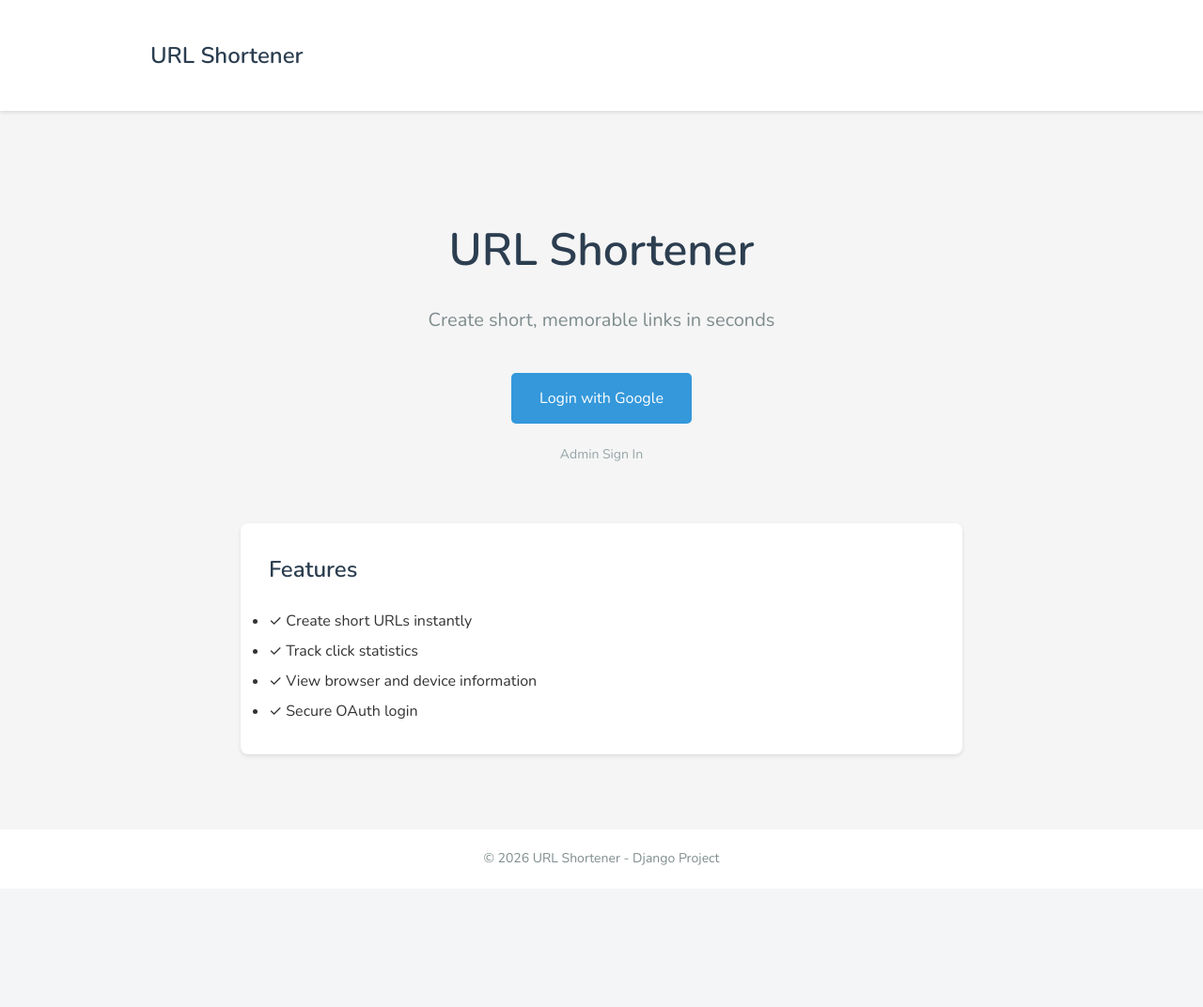
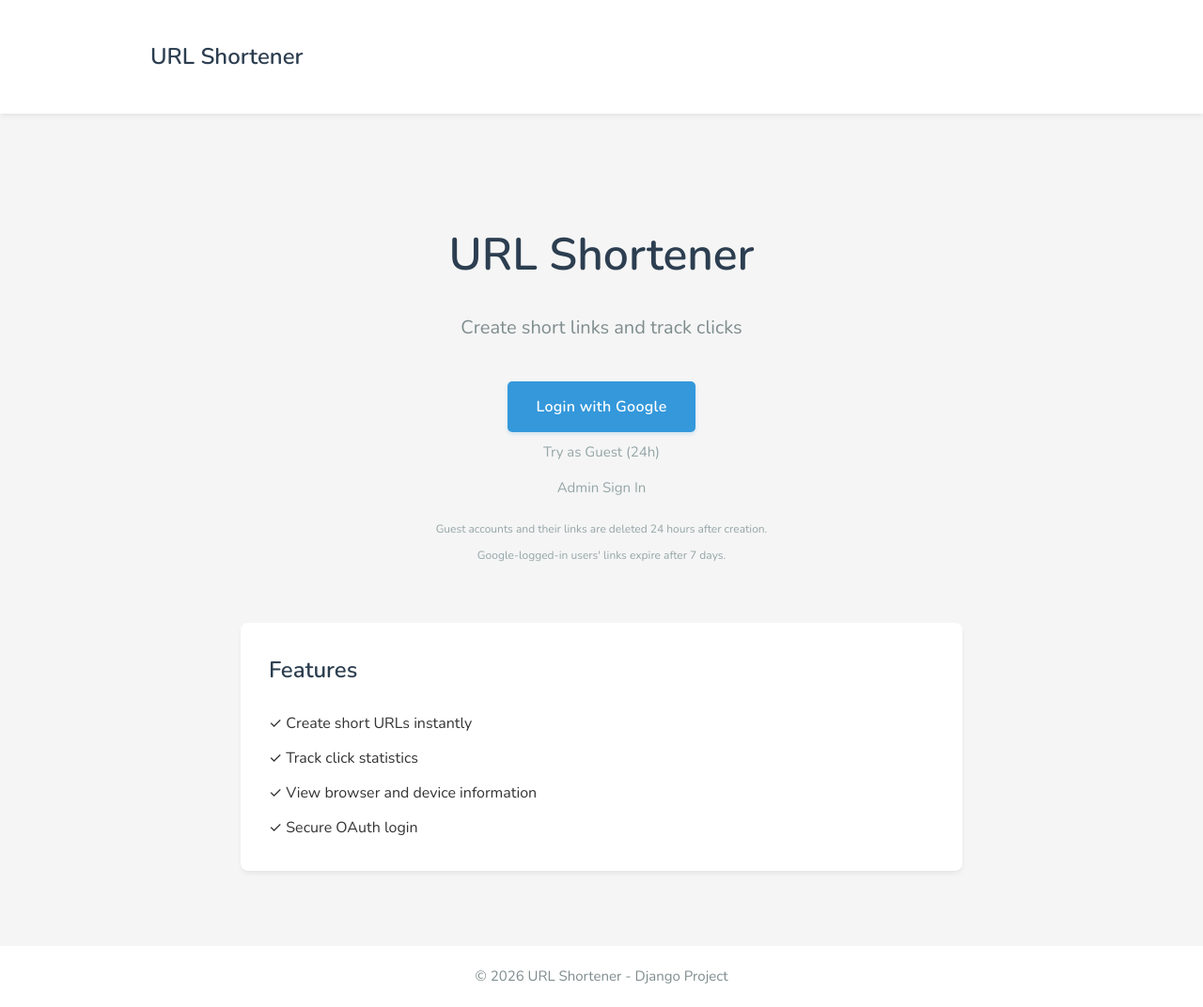
Before and after one commit to aomou/urlshortener, a Django app: page / in a window 1280 px wide. Shown: the whole page at 94% size. Before the commit the page ends 921 px from the top, so only its background shows below. Run offline with Django 5.2, Linux system fonts and the light colour scheme; some libraries are stand-ins or nearby versions.

Commit message:
feat(templates): new homepage with Google + Guest login

```diff
--- a/shortener/templates/shortener/home.html
+++ b/shortener/templates/shortener/home.html
@@ -3,20 +3,30 @@
 {% block title %}Home - URL Shortener{% endblock %}
 
 {% block content %}
-<div class="hero">
+<section class="hero">
     <h1>URL Shortener</h1>
-    <p>Create short, memorable links in seconds</p>
+    <p>Create short links and track clicks</p>
 
     <div class="login-buttons">
         <a href="{% url 'google_login' %}" class="btn btn-large">
             Login with Google
         </a>
+
+        <form method="post" action="{% url 'guest_login' %}" class="guest-form">
+            {% csrf_token %}
+            <button type="submit" class="guest-link-btn">Try as Guest (24h)</button>
+        </form>
     </div>
 
     <div class="admin-login-link">
         <a href="{% url 'admin:index' %}">Admin Sign In</a>
     </div>
-</div>
+
+    <div class="account-policy-note">
+        <p>Guest accounts and their links are deleted 24 hours after creation.</p>
+        <p>Google-logged-in users' links expire after 7 days.</p>
+    </div>
+</section>
 
 <div class="card">
     <h2>Features</h2>
--- a/static/css/style.css
+++ b/static/css/style.css
@@ -94,7 +94,7 @@
     /* Font Sizes */
     --font-size-xs: 11px;
     --font-size-sm: 12px;
-    --font-size-base: 14px;
+    --font-size-base: 15px;
     --font-size-md: 15px;
     --font-size-lg: 16px;
     --font-size-xl: 18px;
@@ -110,7 +110,7 @@
 
     /* Line Heights */
     --line-height-tight: 1.5;
-    --line-height-normal: 1.6;
+    --line-height-normal: 1.7;
     --line-height-relaxed: 2;
 
     /* ==================== */
@@ -149,7 +149,8 @@
     /* ==================== */
 
     /* Shadows */
-    --shadow-sm: 0 2px 4px rgba(0, 0, 0, 0.1);
+    --shadow-sm: 0 4px 6px -1px rgba(0, 0, 0, 0.05), 0 2px 4px -1px rgba(0, 0, 0, 0.03);
+    --shadow-md: 0 10px 15px -3px rgba(0, 0, 0, 0.1);
 
     /* Transitions */
     --transition-fast: 0.15s;
@@ -240,10 +241,14 @@ header h1 a:hover {
     border: none;
     cursor: pointer;
     font-size: var(--font-size-base);
+    font-weight: var(--font-weight-semibold);
     font-family: inherit;
     line-height: var(--line-height-tight);
     vertical-align: middle;
-    transition: var(--transition-bg);
+
+    letter-spacing: 0.3px;
+    transition: all var(--transition-base) cubic-bezier(0.4, 0, 0.2, 1);
+    box-shadow: 0 2px 4px rgba(52, 152, 219, 0.2);
 }
 
 .btn:hover {
@@ -416,8 +421,14 @@ table tr:hover {
 
 .login-buttons {
     display: flex;
-    gap: 15px;
+    flex-direction: column;
+    align-items: center;
+    gap: 8px;
     justify-content: center;
+}
+
+.guest-form {
+    margin: 0;
 }
 
 /* Stats Page */
@@ -481,6 +492,9 @@ table tr:hover {
 
 .features-list {
     line-height: var(--line-height-relaxed);
+    list-style: none;
+    display: grid;
+    gap: 5px;
 }
 
 /* Footer */
@@ -502,7 +516,7 @@ footer {
 }
 
 .admin-login-link {
-    margin-top: 20px;
+    margin-top: 10px;
     text-align: center;
 }
 
@@ -515,6 +529,41 @@ footer {
 .admin-login-link a:hover {
     color: var(--color-text-secondary);
     text-decoration: underline;
+}
+
+.guest-link-btn {
+    background: none;
+    border: none;
+    padding: 0;
+    color: var(--color-text-muted);
+    font-size: var(--font-size-base);
+    text-decoration: none;
+    cursor: pointer;
+    font-family: inherit;
+}
+
+.guest-link-btn:hover {
+    color: var(--color-text-secondary);
+    text-decoration: underline;
+}
+
+.account-policy-note {
+    margin: 18px auto 0;
+    max-width: 560px;
+    color: var(--color-text-muted);
+    font-size: var(--font-size-sm);
+    line-height: var(--line-height-relaxed);
+}
+
+.account-policy-note p {
+    margin: 0;
+    font-size: var(--font-size-sm);
+    color: var(--color-text-muted);
+    line-height: var(--line-height-relaxed);
+}
+
+.account-policy-note p + p {
+    margin-top: 4px;
 }
 
 /* Privacy note */
```
Also changed, not shown: doc/progress.md (+8 -3 lines).
